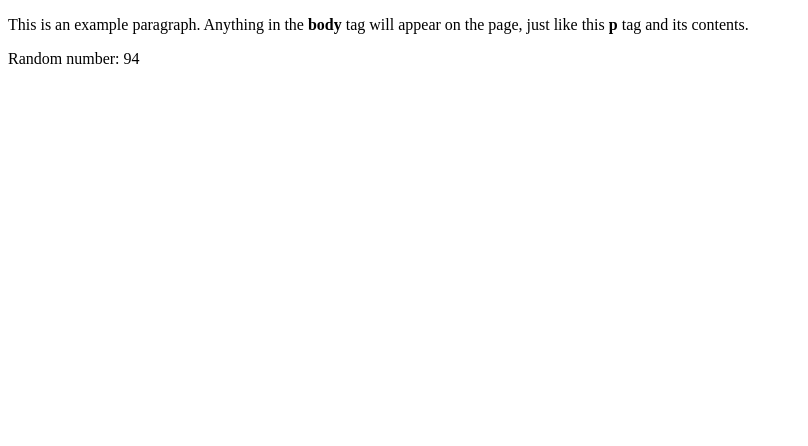
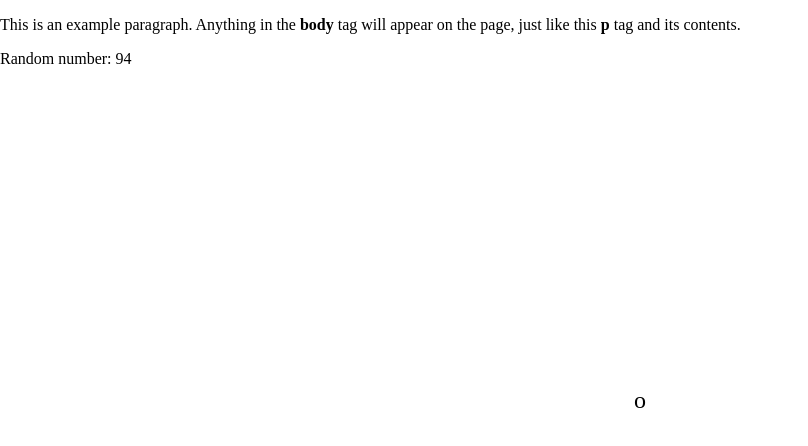
Before and after one commit to alesq/page-html, a plain HTML site: page index.html in a window 1280 px wide. Shown: the whole page, without its empty margins (0-808 px from the left). Drawn offline with Linux system fonts and the light colour scheme.

Commit message:
Add swipe actions

```diff
--- a/index.html
+++ b/index.html
@@ -1,9 +1,25 @@
 <!doctype html>
-<html>
-  <head>
+<html lang="en">
+<head>
     <title>Hello world!</title>
-  </head>
-  <body>
+    <meta charset="UTF-8">
+    <meta name="viewport" content="width=device-width, initial-scale=1.0">
+    <style>
+        body {
+            margin: 0;
+            overflow: hidden; /* Prevent horizontal scrolling */
+        }
+        #o {
+            position: absolute;
+            font-size: 24px;
+            top: 50%;
+            left: 50%;
+            transform: translate(-50%, -50%);
+            transition: transform 0.3s ease; /* Smooth animation */
+        }
+    </style>
+</head>
+<body>
     <p>This is an example paragraph. Anything in the <strong>body</strong> tag will appear on the page, just like this <strong>p</strong> tag and its contents.</p>
     <p id="randomNumber"></p>
 
@@ -16,5 +32,29 @@
         // Display the random number in the paragraph
         document.getElementById("randomNumber").textContent = `Random number: ${randomInteger}`;
     </script>
-  </body>
+
+    <div id="o">o</div>
+
+    <script>
+        const oElement = document.getElementById('o');
+        let currentPosition = 0;
+
+        // Listen for touch events
+        oElement.addEventListener('touchstart', handleTouchStart, false);
+        oElement.addEventListener('touchmove', handleTouchMove, false);
+
+        let startX = 0;
+
+        function handleTouchStart(event) {
+            startX = event.touches[0].clientX;
+        }
+
+        function handleTouchMove(event) {
+            const deltaX = event.touches[0].clientX - startX;
+            currentPosition += deltaX;
+            oElement.style.transform = `translateX(${currentPosition}px)`;
+            startX = event.touches[0].clientX;
+        }
+    </script>
+</body>
 </html>
```
